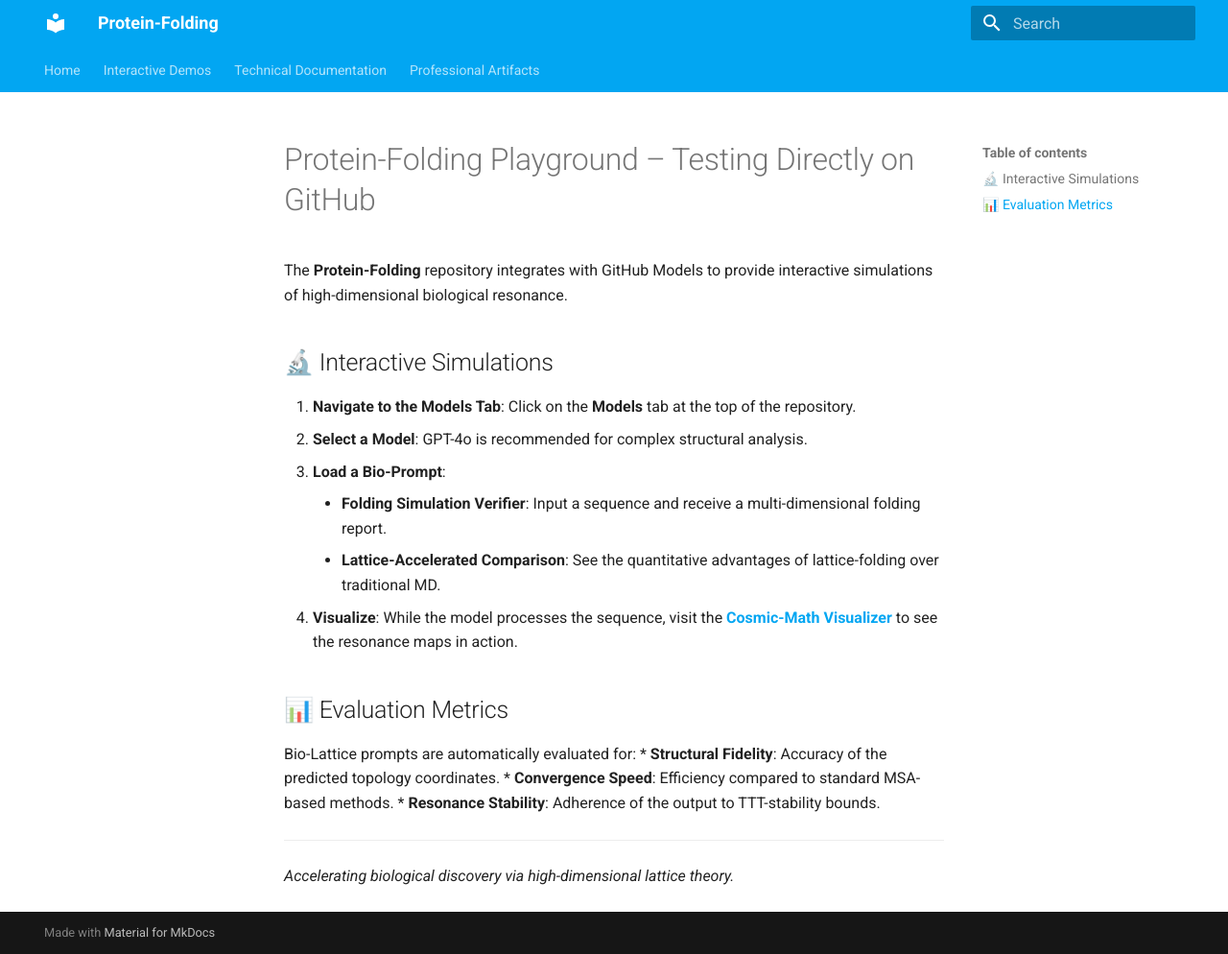
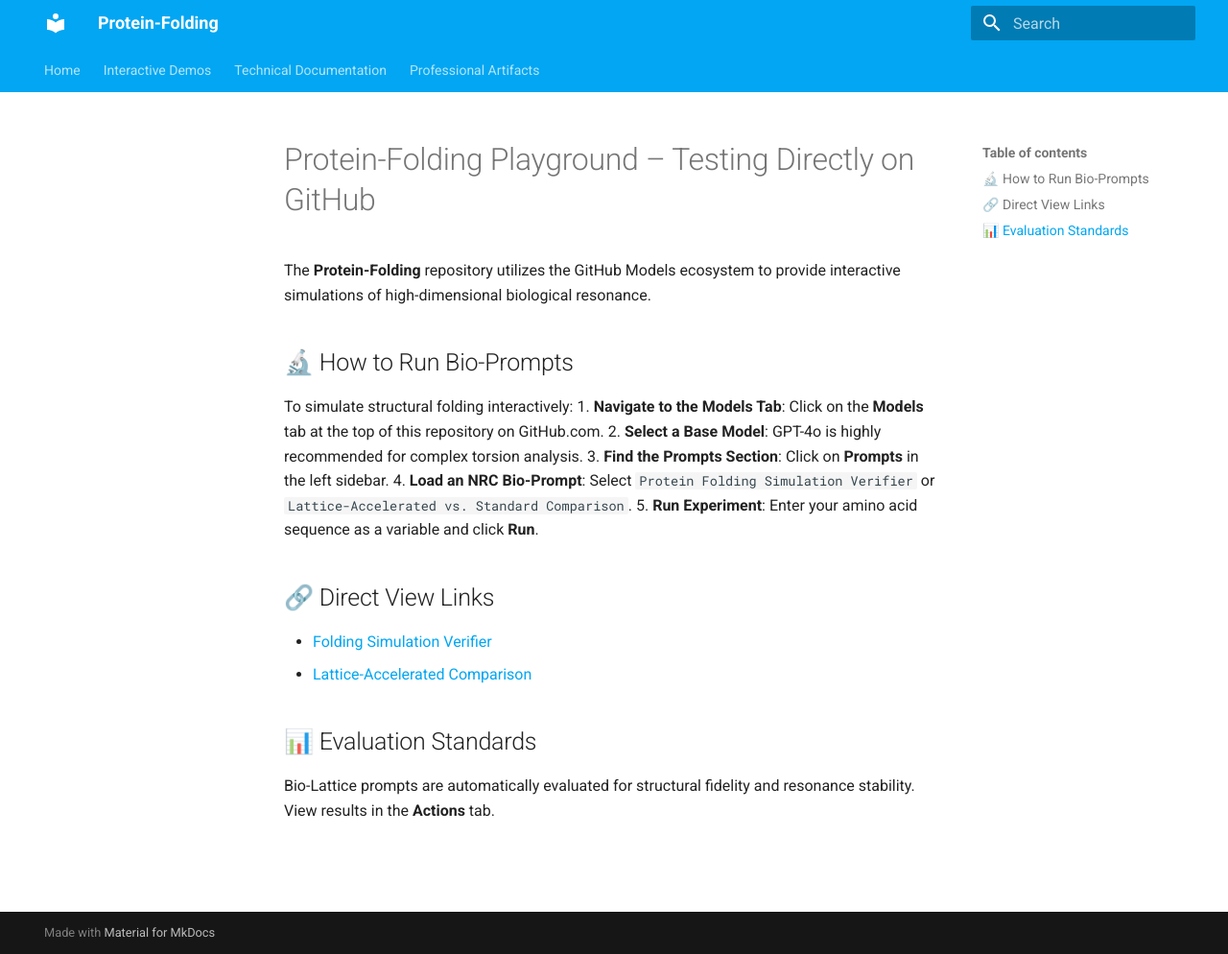
Before and after one commit to Nexus-Resonance-Codex/Protein-Folding, an MkDocs documentation site: the page built from docs/NRC-Playground-Guide.md, in a window 1280 px wide and 994 px high. Shown: the whole window at 96% size. Built offline with MkDocs 1.6.1 and Material for MkDocs 9.7.7, drawn with Linux system fonts in a browser that asks for light colours.

Commit message:
docs: improve interactive playground instructions and fix internal route references

```diff
--- a/docs/NRC-Playground-Guide.md
+++ b/docs/NRC-Playground-Guide.md
@@ -1,22 +1,19 @@
 # Protein-Folding Playground – Testing Directly on GitHub
 
-The **Protein-Folding** repository integrates with GitHub Models to provide interactive simulations of high-dimensional biological resonance.
+The **Protein-Folding** repository utilizes the GitHub Models ecosystem to provide interactive simulations of high-dimensional biological resonance.
 
-## 🔬 Interactive Simulations
+## 🔬 How to Run Bio-Prompts
 
-1.  **Navigate to the Models Tab**: Click on the **Models** tab at the top of the repository.
-2.  **Select a Model**: GPT-4o is recommended for complex structural analysis.
-3.  **Load a Bio-Prompt**:
-    *   **Folding Simulation Verifier**: Input a sequence and receive a multi-dimensional folding report.
-    *   **Lattice-Accelerated Comparison**: See the quantitative advantages of lattice-folding over traditional MD.
-4.  **Visualize**: While the model processes the sequence, visit the [**Cosmic-Math Visualizer**](https://Nexus-Resonance-Codex.github.io/Protein-Folding/Cosmic-Math.html) to see the resonance maps in action.
+To simulate structural folding interactively:
+1.  **Navigate to the Models Tab**: Click on the **Models** tab at the top of this repository on GitHub.com.
+2.  **Select a Base Model**: GPT-4o is highly recommended for complex torsion analysis.
+3.  **Find the Prompts Section**: Click on **Prompts** in the left sidebar.
+4.  **Load an NRC Bio-Prompt**: Select `Protein Folding Simulation Verifier` or `Lattice-Accelerated vs. Standard Comparison`.
+5.  **Run Experiment**: Enter your amino acid sequence as a variable and click **Run**.
 
-## 📊 Evaluation Metrics
+## 🔗 Direct View Links
+*   [Folding Simulation Verifier](https://github.com/Nexus-Resonance-Codex/Protein-Folding/blob/master/.github/prompts/folding-simulation-verifier.prompt.yml)
+*   [Lattice-Accelerated Comparison](https://github.com/Nexus-Resonance-Codex/Protein-Folding/blob/master/.github/prompts/lattice-accelerated-folding-comparison.prompt.yml)
 
-Bio-Lattice prompts are automatically evaluated for:
-*   **Structural Fidelity**: Accuracy of the predicted topology coordinates.
-*   **Convergence Speed**: Efficiency compared to standard MSA-based methods.
-*   **Resonance Stability**: Adherence of the output to TTT-stability bounds.
-
----
-*Accelerating biological discovery via high-dimensional lattice theory.*
+## 📊 Evaluation Standards
+Bio-Lattice prompts are automatically evaluated for structural fidelity and resonance stability. View results in the **Actions** tab.
```
